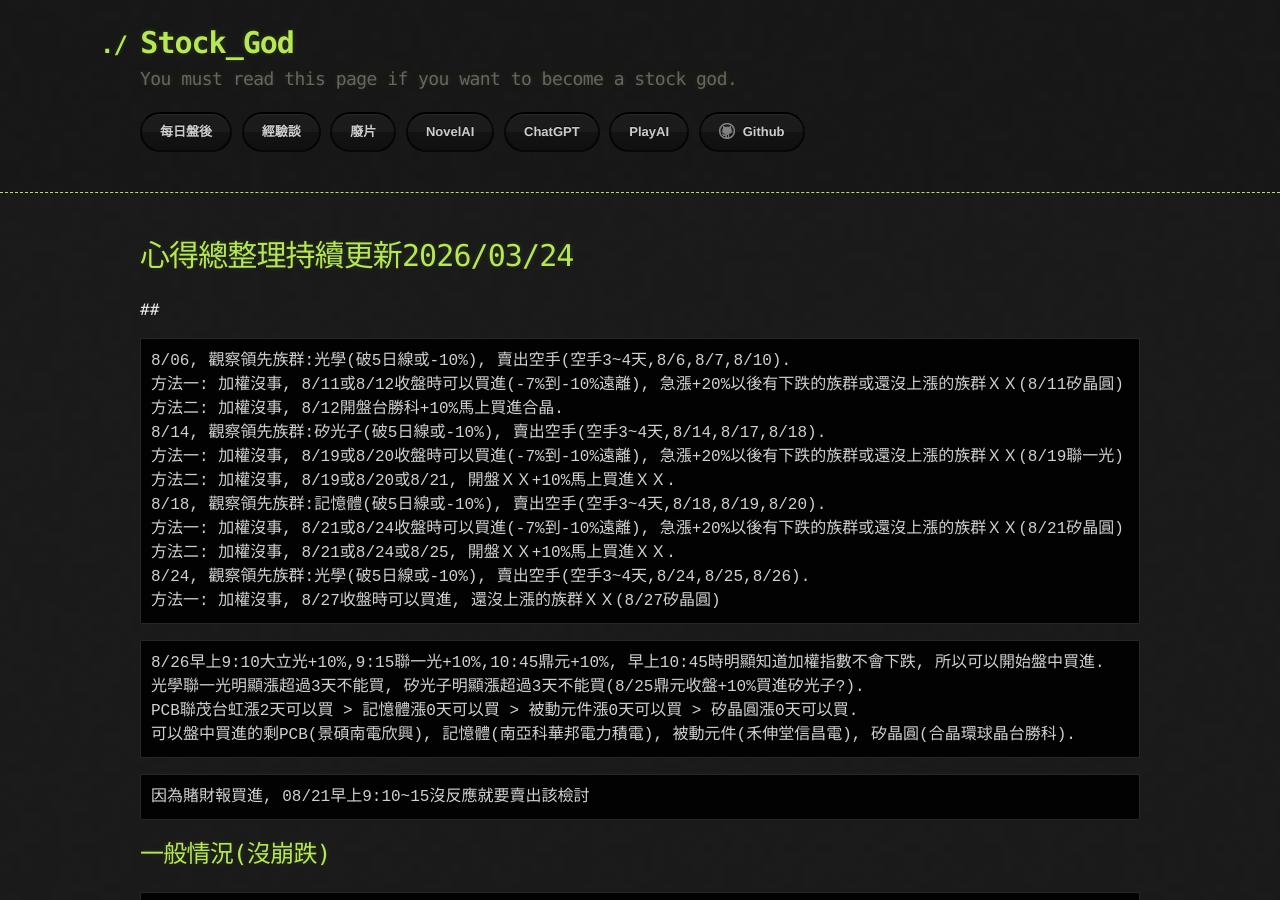
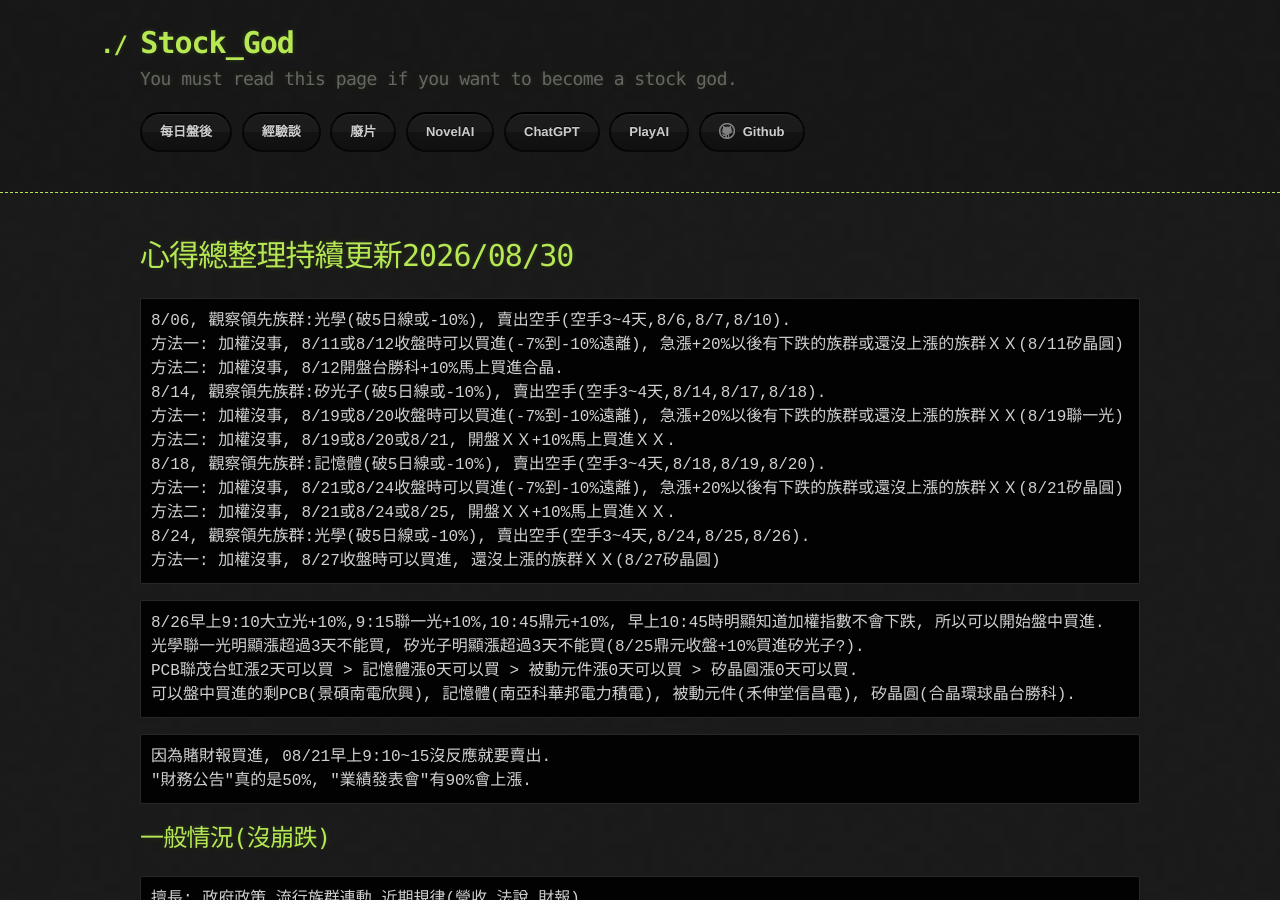
Before and after one commit to lepg5487/Stock_God, a Jekyll site: the page built from experience.md, in a window 1280 px wide and 900 px high. Built offline with Jekyll 4.4.1, drawn with Linux system fonts in a browser that asks for light colours; our own code applies the rules of GitHub Pages for plain Markdown files.

Commit message:
Update experience.md

````diff
--- a/experience.md
+++ b/experience.md
@@ -2,9 +2,7 @@
 layout: testlayouts
 ---
 
-# 心得總整理持續更新2026/03/24
-
-##
+# 心得總整理持續更新2026/08/30
 ```
 8/06, 觀察領先族群:光學(破5日線或-10%), 賣出空手(空手3~4天,8/6,8/7,8/10).
 方法一: 加權沒事, 8/11或8/12收盤時可以買進(-7%到-10%遠離), 急漲+20%以後有下跌的族群或還沒上漲的族群ＸＸ(8/11矽晶圓)
@@ -25,7 +23,8 @@ PCB聯茂台虹漲2天可以買 > 記憶體漲0天可以買 > 被動元件漲0
 可以盤中買進的剩PCB(景碩南電欣興), 記憶體(南亞科華邦電力積電), 被動元件(禾伸堂信昌電), 矽晶圓(合晶環球晶台勝科).
 ```
 ```
-因為賭財報買進, 08/21早上9:10~15沒反應就要賣出該檢討
+因為賭財報買進, 08/21早上9:10~15沒反應就要賣出.
+"財務公告"真的是50%, "業績發表會"有90%會上漲.
 ```
 
 ## 一般情況(沒崩跌)
````
